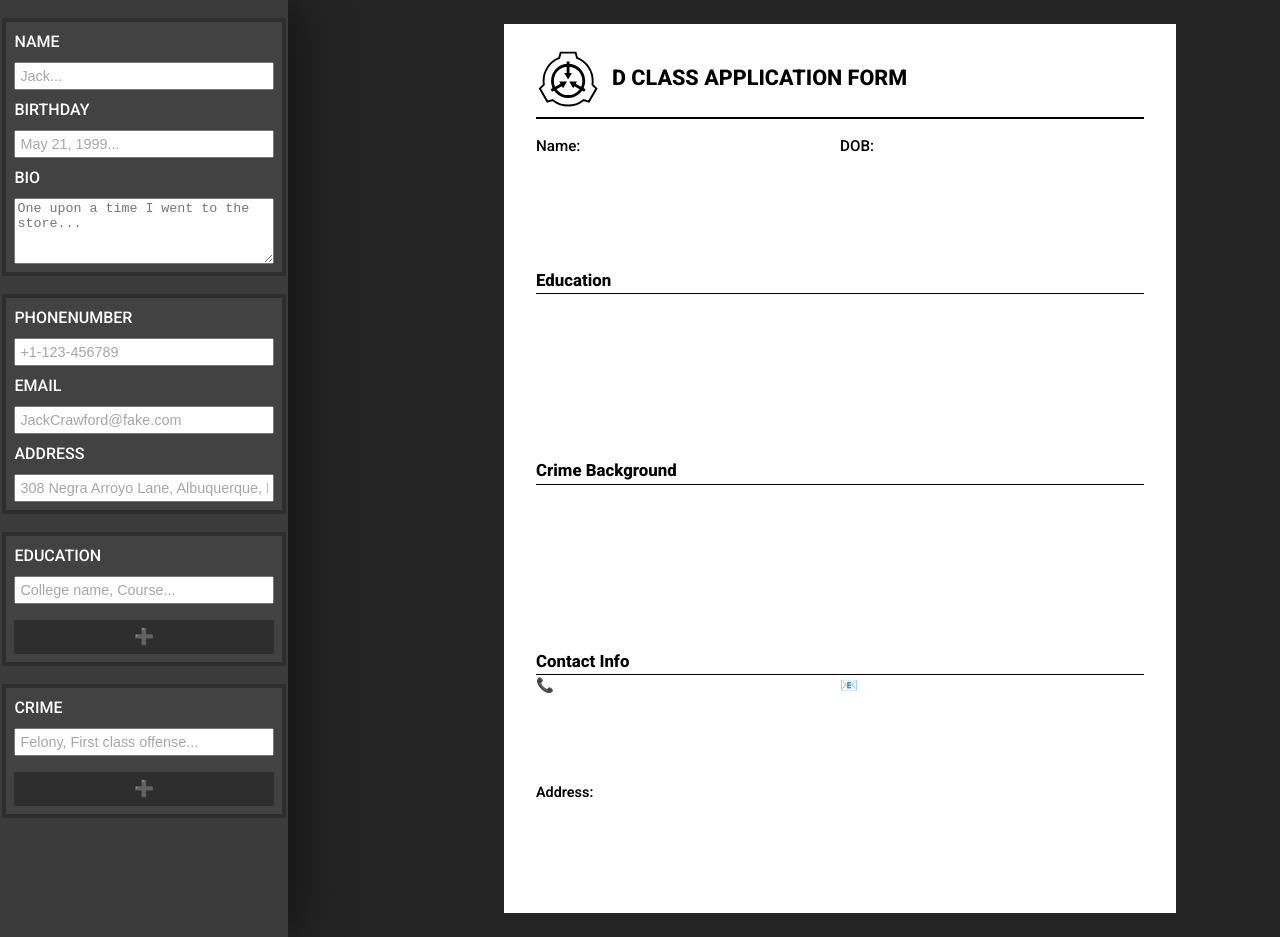
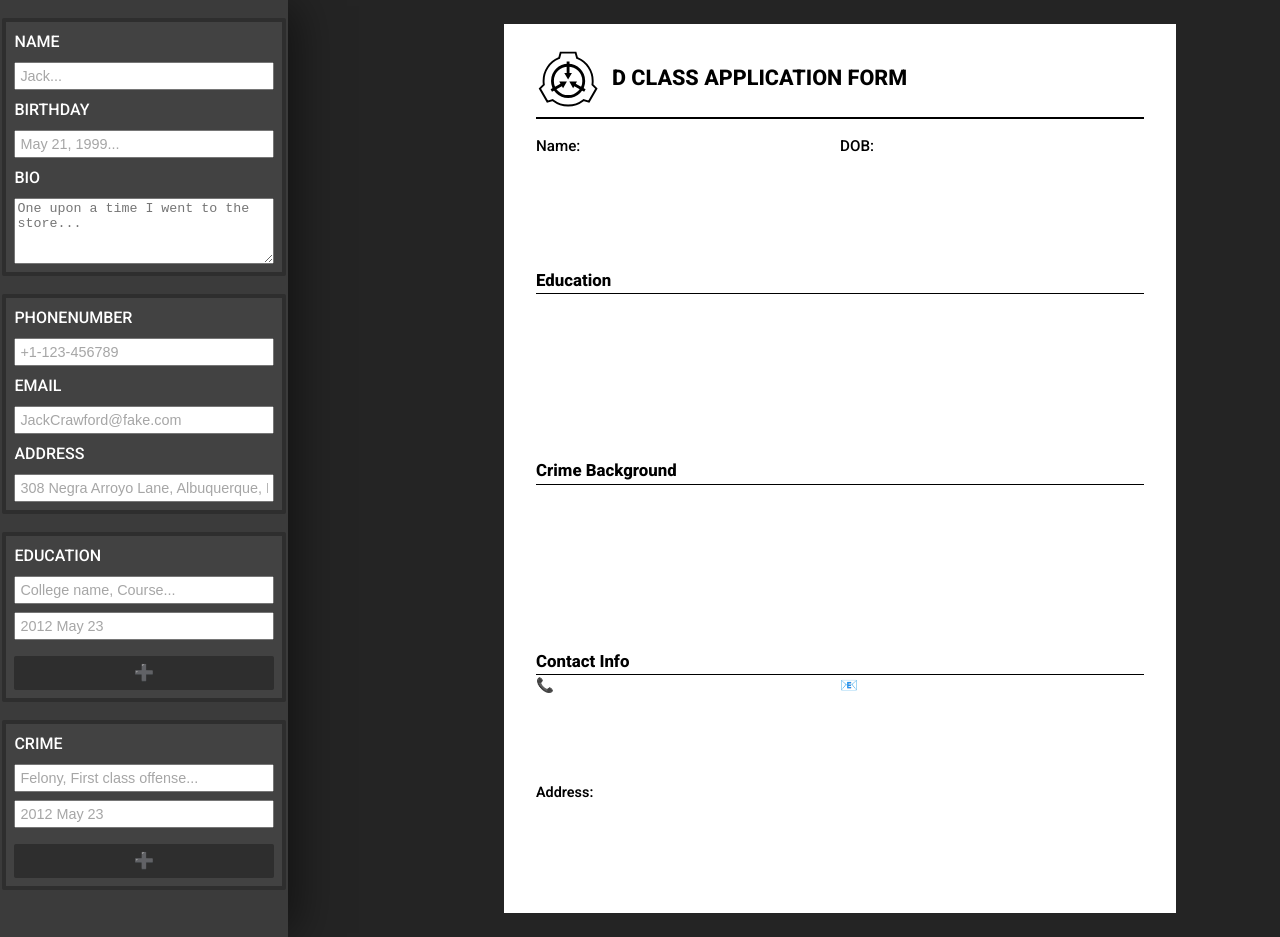
Before and after one commit to GreenArron/scp-d5-cv, a React (Vite) app: page / in a window 1280 px wide. Built offline with nearby package versions, Linux system fonts and the light colour scheme.

Commit message:
Add date and unique keys for each ListInput item

```diff
--- a/src/components/InputField.jsx
+++ b/src/components/InputField.jsx
@@ -41,12 +41,19 @@ function Input({ placeholder, label, id, onChange, type = "text" }) {
 
 function ListInput({ label, id, placeholder, items, onAddItem }) {
   const [currentInput, setCurrentInput] = useState("");
+  const [date, setDate] = useState("");
   function handleChange(e) {
     setCurrentInput(e.target.value);
   }
+  function handleDateChange(e) {
+    setDate(e.target.value);
+  }
   function handleAdd() {
     if (currentInput.trim() !== "") {
-      items = [...items, currentInput];
+      items = [
+        ...items,
+        { label: currentInput, id: crypto.randomUUID(), date },
+      ];
       setCurrentInput("");
       onAddItem(items);
     }
@@ -56,14 +63,26 @@ function ListInput({ label, id, placeholder, items, onAddItem }) {
       <label htmlFor={id}>{label}</label>
       <input
         type="text"
+        name={id}
         id={id}
         placeholder={placeholder}
         onChange={handleChange}
         value={currentInput}
       />
+      <input
+        type="text"
+        name="date"
+        placeholder="2012 May 23"
+        onChange={handleDateChange}
+        value={date}
+      />
       <div id={`${id}collection`}>
-        {items.map((item) => {
-          return <div>{item}</div>;
+        {items.map(({ label, date, id }) => {
+          return (
+            <div key={id}>
+              {label} -- {date}
+            </div>
+          );
         })}
       </div>
       <button className="addtolist" onClick={handleAdd}>
```
